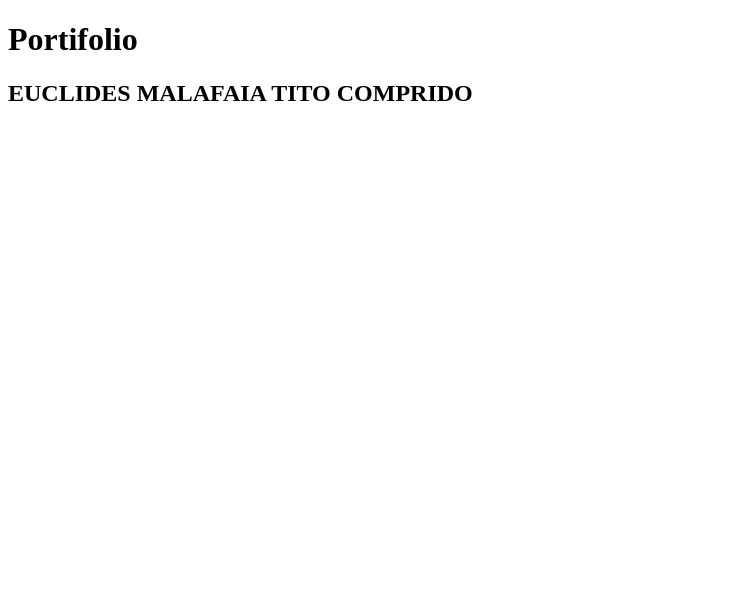
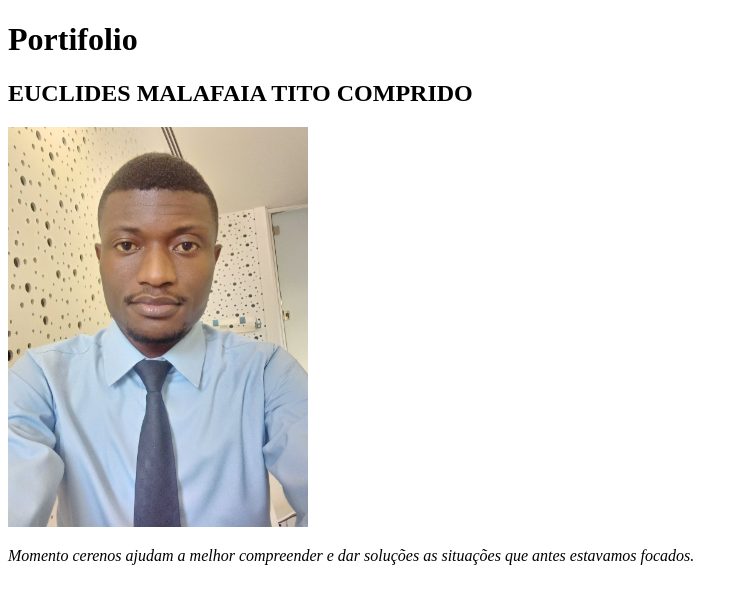
Before and after one commit to EuclidesComprido/meu-portifolio, a plain HTML site: page index.html in a window 1280 px wide. Shown: the whole page, without its empty margins (0-745 px from the left). Drawn offline with Linux system fonts and the light colour scheme.

Commit message:
colocando a foto atual e a descriçao

```diff
--- a/index.html
+++ b/index.html
@@ -10,7 +10,10 @@
     <h1>Portifolio</h1>
 
     <h2>EUCLIDES MALAFAIA TITO COMPRIDO</h2>
-
+    <img src="./20210929_133039.jpg" alt="Foto de Euclides Comprido" width="300px">
+    <p>
+       <em> Momento cerenos ajudam a melhor compreender e dar soluções as situações que antes estavamos focados.</em>
+    </p>
 
 </body>
 
```
